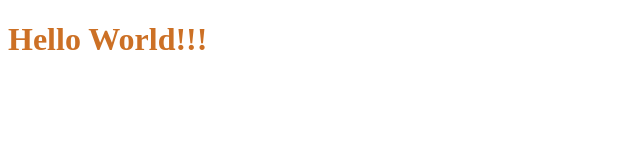
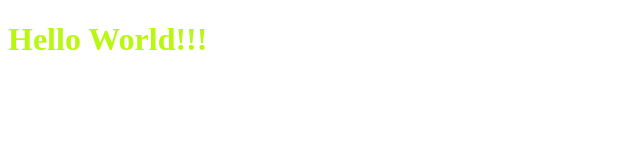
Before and after one commit to rekha1801/sass-standalone, a website: page src/index.html in a window 1280 px wide. Shown: the whole page, without its empty margins (0-640 px from the left). Drawn offline with nearby package versions, Linux system fonts and the light colour scheme; files that its build step writes are made by us from their sources.

Commit message:
Initial commit sass

```diff
--- a/package.json
+++ b/package.json
@@ -7,12 +7,14 @@
     "test": "echo \"Error: no test specified\" && exit 1",
     "serve": "live-server src",
     "watch": "sass --watch src/scss:src/styles",
-    "start": "run-p serve watch"
+    "start": "run-p serve watch",
+    "publish": "gh-pages -d dist"
   },
   "keywords": [],
   "author": "Rekha",
   "license": "ISC",
   "devDependencies": {
+    "gh-pages": "^3.2.3",
     "live-server": "^1.2.1",
     "npm-run-all": "^4.1.5",
     "sass": "^1.49.9"
--- a/src/scss/main.scss
+++ b/src/scss/main.scss
@@ -1,4 +1,4 @@
-$color:rgb(204, 112, 37);
+$color:rgb(184, 247, 14);
 
 h1{
     color:$color;
```
Also changed, not shown: 2 other files.
